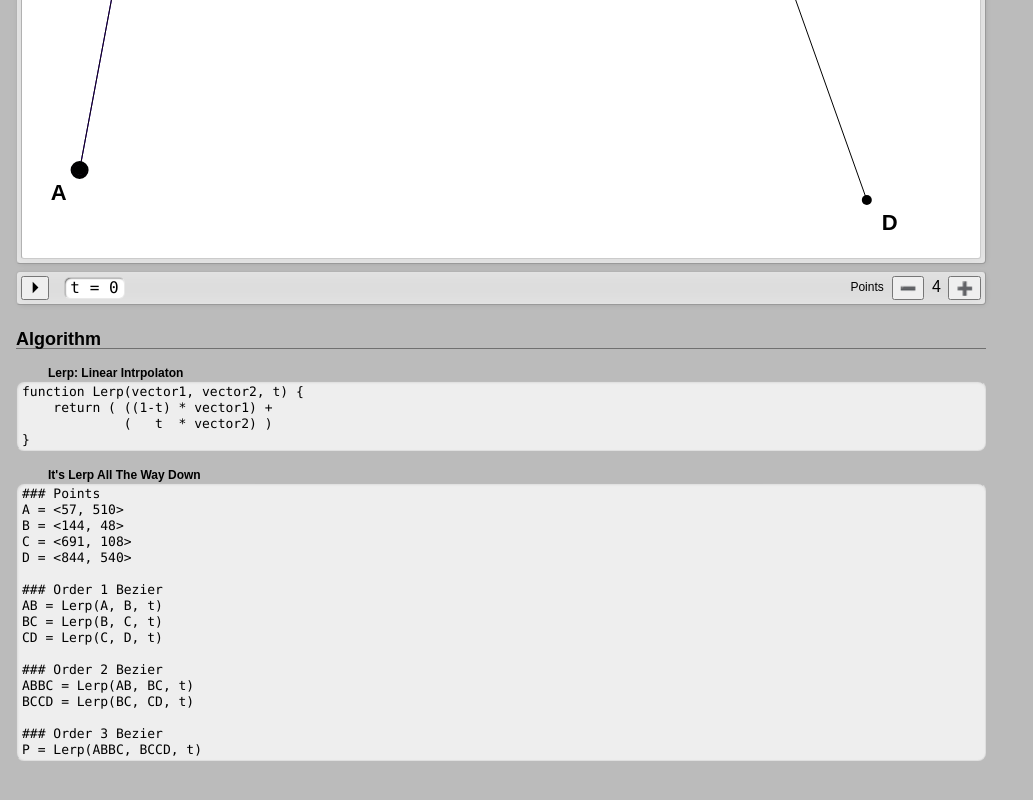
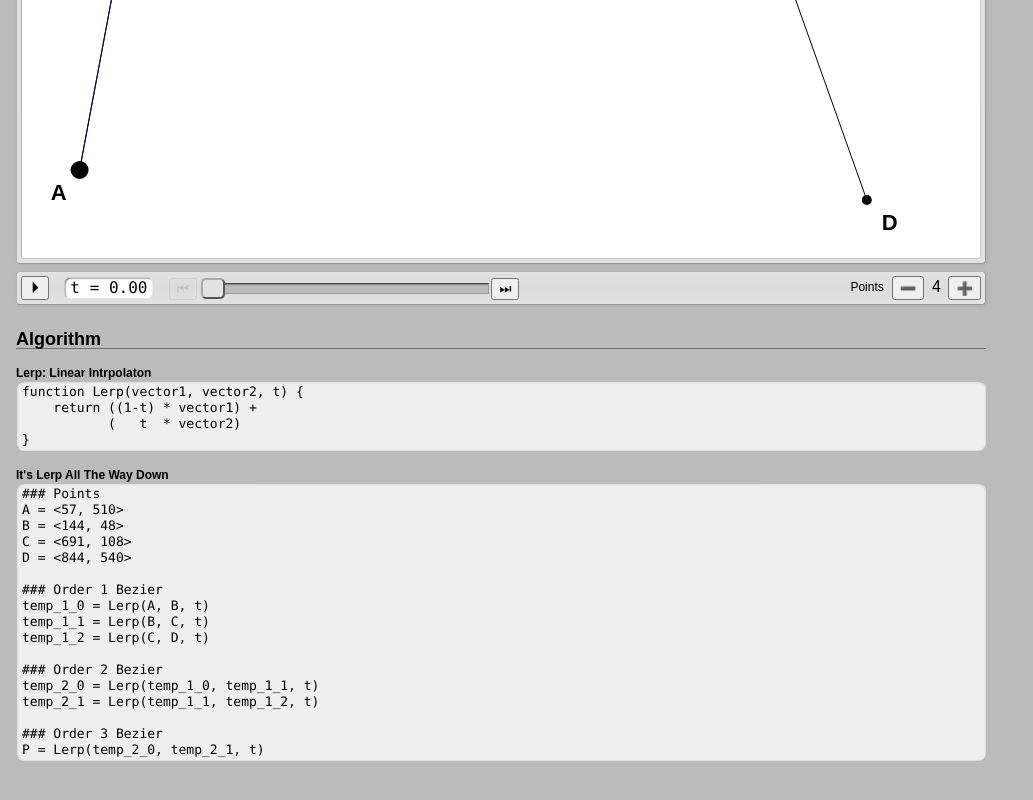
Before and after one commit to pdkl95/lerping_splines, a plain HTML site: page lerping_splines.html in a window 1280 px wide. Shown: the part 398-1198 px from the top of the page, without its empty margins (0-1033 px from the left). Drawn offline with Linux system fonts and the light colour scheme.

Commit message:
replacement slider

```diff
--- a/lerping_splines.html
+++ b/lerping_splines.html
@@ -32,9 +32,12 @@
           <pre>t = <span id="tvar">0</span></pre>
         </div>
         <div id="tbox2" class="buttonbox">
-          <div id="tbox_slider_btn_min"></div>
-          <div id="tbox_slider"></div>
-          <div id="tbox_slider_btn_max"></div>
+          <button id="tbox_slider_btn_min" class="tbox_slider_btn">&#x23EE;</button>
+          <div id="tbox_slider_wrapper">
+            <div id="tbox_slider"></div>
+            <div id="tbox_slider_handle"></div>
+          </div>
+          <button id="tbox_slider_btn_max" class="tbox_slider_btn">&#x23ED;</button>
         </div>
 
         <div class="pointsbox buttonbox bbright">
@@ -49,8 +52,8 @@
       <h2>Algorithm</h2>
       <h4>Lerp: Linear Intrpolaton</h4>
       <pre>function Lerp(vector1, vector2, t) {
-    return ( ((1-t) * vector1) +
-             (   t  * vector2) )
+    return ((1-t) * vector1) +
+           (   t  * vector2)
 }</pre>
       <h4>It's Lerp All The Way Down</h4>
       <pre id="algorithm_text"></pre>
--- a/main.js
+++ b/main.js
@@ -85,6 +85,10 @@
       this.label_metrics = APP.graph_ctx.measureText(this.label);
       this.label_width = this.label_metrics.width;
       return this.label_height = LERPingSplines.point_label_height;
+    };
+
+    Point.prototype.get_label = function() {
+      return this.label;
     };
 
     Point.prototype.move = function(x, y) {
@@ -185,8 +189,17 @@
       };
     }
 
-    LERP.prototype.generate_label = function() {
-      return this.label = "" + this.from.label + this.to.label;
+    LERP.prototype.generate_label = function(order, index) {
+      this.label = "" + this.from.label + this.to.label;
+      return this.alg_label = "temp_" + order + "_" + index;
+    };
+
+    LERP.prototype.get_label = function() {
+      if (APP.alt_algorithm_names) {
+        return this.alg_label;
+      } else {
+        return this.label;
+      }
     };
 
     LERP.prototype.interpolate = function(t, a, b) {
@@ -265,18 +278,19 @@
       this.update_at = bind(this.update_at, this);
       this.redraw_ui = bind(this.redraw_ui, this);
       this.on_mouseup = bind(this.on_mouseup, this);
+      this.on_mouseup_canvas = bind(this.on_mouseup_canvas, this);
+      this.on_mouseup_tslider = bind(this.on_mouseup_tslider, this);
       this.on_mousedown = bind(this.on_mousedown, this);
+      this.on_tslider_mousedown = bind(this.on_tslider_mousedown, this);
       this.on_mousemove = bind(this.on_mousemove, this);
+      this.on_mousemove_canvas = bind(this.on_mousemove_canvas, this);
+      this.on_mousemove_tslider = bind(this.on_mousemove_tslider, this);
       this.hide_algorithm = bind(this.hide_algorithm, this);
       this.show_algorithm = bind(this.show_algorithm, this);
       this.stop = bind(this.stop, this);
       this.start = bind(this.start, this);
-      this.on_tslider_stop = bind(this.on_tslider_stop, this);
-      this.on_tslider_start = bind(this.on_tslider_start, this);
       this.on_tslide_btn_max_click = bind(this.on_tslide_btn_max_click, this);
       this.on_tslide_btn_min_click = bind(this.on_tslide_btn_min_click, this);
-      this.on_tslider_changer = bind(this.on_tslider_changer, this);
-      this.on_tslider_slide = bind(this.on_tslider_slide, this);
       this.on_btn_play_pause_click = bind(this.on_btn_play_pause_click, this);
       this.on_remove_point_btn_click = bind(this.on_remove_point_btn_click, this);
       this.on_add_point_btn_click = bind(this.on_add_point_btn_click, this);
@@ -288,9 +302,10 @@
       this.running = false;
       this.pen_label_enabled = true;
       this.algorithm_enabled = true;
+      this.alt_algorithm_names = true;
       this.content_el = this.context.getElementById('content');
-      this.graph_wrapper = this.context.getElementById('graph_wrapper');
-      this.graph_canvas = this.context.getElementById('graph');
+      this.graph_wrapper = this.find_element('graph_wrapper');
+      this.graph_canvas = this.find_element('graph');
       this.graph_ctx = this.graph_canvas.getContext('2d', {
         alpha: true
       });
@@ -305,25 +320,32 @@
       };
       this.points = [];
       this.enabled_points = 0;
+      this.tvar = this.context.getElementById('tvar');
+      this.tslider_btn_min = this.find_element('tbox_slider_btn_min');
+      this.tslider_btn_min.addEventListener('click', this.on_tslide_btn_min_click);
+      this.tslider_btn_max = this.find_element('tbox_slider_btn_max');
+      this.tslider_btn_max.addEventListener('click', this.on_tslide_btn_max_click);
+      this.tslider = {
+        handle: this.find_element('tbox_slider_handle'),
+        min: 0,
+        max: 264,
+        drag_active: false
+      };
+      this.tslider.position = this.tslider.min;
+      this.tslider.range = this.tslider.max - this.tslider.min;
+      this.tslider.handle.addEventListener('mousedown', this.on_tslider_mousedown);
       this.reset_loop();
-      this.btn_play_pause = this.context.getElementById('button_play_pause');
+      this.btn_play_pause = this.find_element('button_play_pause');
       this.btn_play_pause.addEventListener('click', this.on_btn_play_pause_click);
-      this.num_points = this.context.getElementById('num_points');
-      this.add_point_btn = this.context.getElementById('add_point');
+      this.num_points = this.find_element('num_points');
+      this.add_point_btn = this.find_element('add_point');
       if ((ref = this.add_point_btn) != null) {
         ref.addEventListener('click', this.on_add_point_btn_click);
       }
-      this.remove_point_btn = this.context.getElementById('remove_point');
+      this.remove_point_btn = this.find_element('remove_point');
       if ((ref1 = this.remove_point_btn) != null) {
         ref1.addEventListener('click', this.on_remove_point_btn_click);
       }
-      this.tvar = this.context.getElementById('tvar');
-      this.tslider_btn_min = this.context.getElementById('tbox_slider_btn_min');
-      this.tslider_btn_min.addEventListener('click', this.on_tslide_btn_min_click);
-      this.tslider_btn_max = this.context.getElementById('tbox_slider_btn_max');
-      this.tslider_btn_max.addEventListener('click', this.on_tslide_btn_max_click);
-      this.tslider_saved_running_status = this.running;
-      this.tslider = this.context.getElementById('tbox_slider');
       this.context.addEventListener('mousemove', this.on_mousemove);
       this.context.addEventListener('mousedown', this.on_mousedown);
       this.context.addEventListener('mouseup', this.on_mouseup);
@@ -384,7 +406,8 @@
 
     LERPingSplines.prototype.reset_loop = function() {
       this.t = 0;
-      return this.t_step = 0.002;
+      this.t_step = 0.002;
+      return this.set_tslider_position(this.tslider.min);
     };
 
     LERPingSplines.prototype.loop_start = function() {
@@ -413,7 +436,7 @@
         for (j = m = 0, ref2 = LERPingSplines.max_points - order; 0 <= ref2 ? m <= ref2 : m >= ref2; j = 0 <= ref2 ? ++m : --m) {
           lerp = new LERP(order, prev[j], prev[j + 1]);
           this.points[order][j] = lerp;
-          this.points[order][j].generate_label();
+          this.points[order][j].generate_label(order, j);
         }
       }
       this.enable_point_at(0.06, 0.85);
@@ -515,38 +538,26 @@
       }
     };
 
-    LERPingSplines.prototype.on_tslider_slide = function(event, ui) {
-      var v;
-      v = this.tslider.slider("option", "value");
-      this.set_t(v);
-      return this.update_and_draw();
-    };
-
-    LERPingSplines.prototype.on_tslider_changer = function(event, ui) {
-      this.on_tslider_slide(event, ui);
-      return this.update_and_draw();
+    LERPingSplines.prototype.set_tslider_position = function(x) {
+      if (x < this.tslider.min) {
+        x = this.tslider.min;
+      }
+      if (x > this.tslider.max) {
+        x = this.tslider.max;
+      }
+      this.tslider.position = x;
+      this.tslider.handle.style.left = x + "px";
+      return this.set_t((x - this.tslider.min) / this.tslider.range);
     };
 
     LERPingSplines.prototype.on_tslide_btn_min_click = function() {
-      this.set_t(0.0);
+      this.set_tslider_position(this.tslider.min);
       return this.update_and_draw();
     };
 
     LERPingSplines.prototype.on_tslide_btn_max_click = function() {
-      this.set_t(1.0);
+      this.set_tslider_position(this.tslider.max);
       return this.update_and_draw();
-    };
-
-    LERPingSplines.prototype.on_tslider_start = function() {
-      return console.log('tslider start');
-    };
-
-    LERPingSplines.prototype.on_tslider_stop = function() {
-      console.log('tslider stop');
-      this.update_and_draw();
-      if (this.running) {
-        return this.start();
-      }
     };
 
     LERPingSplines.prototype.set_t = function(value) {
@@ -554,7 +565,17 @@
       while (this.t > 1.0) {
         this.t -= 1.0;
       }
-      return this.tvar.textContent = this.t.toFixed(2);
+      this.tvar.textContent = this.t.toFixed(2);
+      if (this.t === 0.0) {
+        this.tslider_btn_min.disabled = true;
+      } else {
+        this.tslider_btn_min.disabled = false;
+      }
+      if (this.t === 1.0) {
+        return this.tslider_btn_max.disabled = true;
+      } else {
+        return this.tslider_btn_max.disabled = false;
+      }
     };
 
     LERPingSplines.prototype.start = function() {
@@ -588,9 +609,9 @@
           if (!p.enabled) {
             continue;
           }
-          label = p === this.pen ? this.pen_label : p.label;
+          label = p === this.pen ? this.pen_label : p.get_label();
           if (order > 0) {
-            lines.push(label + " = Lerp(" + p.from.label + ", " + p.to.label + ", t)");
+            lines.push(label + " = Lerp(" + (p.from.get_label()) + ", " + (p.to.get_label()) + ", t)");
           } else {
             lines.push(label + " = <" + (parseInt(p.position.x, 10)) + ", " + (parseInt(p.position.y, 10)) + ">");
           }
@@ -638,7 +659,15 @@
       return this.clamp_to_canvas(coord);
     };
 
-    LERPingSplines.prototype.on_mousemove = function(event) {
+    LERPingSplines.prototype.on_mousemove_tslider = function(event) {
+      var mouse, offset;
+      mouse = this.get_mouse_coord(event);
+      offset = mouse.x - this.tslider.drag_start;
+      this.set_tslider_position(this.tslider.drag_start_position + offset);
+      return this.update_and_draw();
+    };
+
+    LERPingSplines.prototype.on_mousemove_canvas = function(event) {
       var k, len, mouse, oldhover, oldx, oldy, order, p, ref, results;
       mouse = this.get_mouse_coord(event);
       ref = this.points;
@@ -677,6 +706,26 @@
       return results;
     };
 
+    LERPingSplines.prototype.on_mousemove = function(event) {
+      if (this.tslider.drag_active) {
+        return this.on_mousemove_tslider(event);
+      } else {
+        return this.on_mousemove_canvas(event);
+      }
+    };
+
+    LERPingSplines.prototype.on_tslider_mousedown = function(event) {
+      var mouse;
+      this.tslider.drag_active = true;
+      mouse = this.get_mouse_coord(event);
+      this.tslider.drag_start = mouse.x;
+      this.tslider.drag_start_position = this.tslider.position;
+      this.tslider.handle.classList.add('drag');
+      if (this.running) {
+        return this.stop();
+      }
+    };
+
     LERPingSplines.prototype.on_mousedown = function(event) {
       var mouse, p;
       this.point_has_changed = false;
@@ -687,7 +736,12 @@
       }
     };
 
-    LERPingSplines.prototype.on_mouseup = function(event) {
+    LERPingSplines.prototype.on_mouseup_tslider = function(event) {
+      this.tslider.drag_active = false;
+      return this.tslider.handle.classList.remove('drag');
+    };
+
+    LERPingSplines.prototype.on_mouseup_canvas = function(event) {
       var k, l, len, len1, order, p, ref;
       ref = this.points;
       for (k = 0, len = ref.length; k < len; k++) {
@@ -699,6 +753,14 @@
       }
       if (this.point_has_changed && this.algorithm_enabled) {
         return this.update_algorithm();
+      }
+    };
+
+    LERPingSplines.prototype.on_mouseup = function(event) {
+      if (this.tslider.drag_active) {
+        return this.on_mouseup_tslider(event);
+      } else {
+        return this.on_mouseup_canvas(event);
       }
     };
 
@@ -864,6 +926,7 @@
       if (elapsed > 0) {
         this.prev_anim_timestamp = this.anim_timestamp;
         this.set_t(this.t + this.t_step);
+        this.set_tslider_position(this.tslider.min + (this.t * this.tslider.range));
         this.update_and_draw();
       }
       if (this.running) {
--- a/style.css
+++ b/style.css
@@ -198,6 +198,12 @@ td.blank {
   border: none;
 }
 
+
+button:disabled,
+button[disabled] {
+  opacity: 0.4;
+}
+
 #button_play_pause {
   font-size: 16px;
   padding: 1px 8px;
@@ -250,9 +256,21 @@ td.blank {
   font-size: 16px;
 }
 
-#tbox_slider {
+#tbox_slider_wrapper {
   width: 24em;
   display: inline-block;
+  position: relative;
+  top: 2px;
+  left: 1px;
+}
+
+#tbox_slider {
+  background: #bbb;
+  border: 1px inset #999;
+  height: 11px;
+  width: 100%;
+  position: relative;
+  top: -1px;
 }
 
 #tbox > pre,
@@ -261,11 +279,33 @@ td.blank {
 }
 
 #tbox_slider_handle {
-  /* border-style: outset; */
-  /* border-width: 2px; */
+  display: inline-block;
+  background: #e2e2e2;
+  border-color: #aaa;
+  border-style: outset;
+  border-width: 2px;
+  width: 24px;
+  height: 21px;
+  position: absolute;
+  left: 0%;
+  top: -6px;
+  border-radius: 5px;
 }
 
-.tbox_slider_btn_wrapper {
+#tbox_slider_handle:hover {
+  background: #f2f2f2;
+  border-color: #c2c2c2;
+}
+
+#tbox_slider_handle.drag,
+#tbox_slider_handle.drag:hover {
+  background: #bbb;
+  border-color: #777;
+  border-style: solid;
+  border-radius: 0px;
+}
+
+.tbox_slider_btn {
   display: inline-block;
 }
 
@@ -282,3 +322,7 @@ td.blank {
   margin-left: 0;
   margin-right: 0;
 }
+
+#algorithmbox h4 {
+  margin-left: 0;
+}
```
Also changed, not shown: 1 other file.
